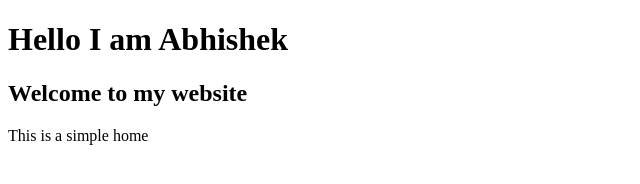
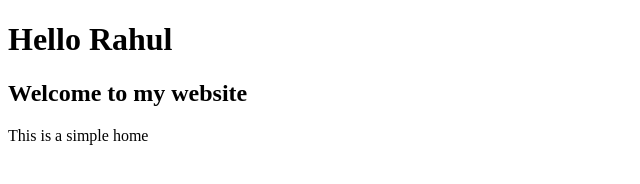
Before and after one commit to Abhishekk1111/DSA-Java-, a plain HTML site: page index.html in a window 1280 px wide. Shown: the whole page, without its empty margins (0-640 px from the left). Drawn offline with Linux system fonts and the light colour scheme.

Commit message:
Change name

```diff
--- a/index.html
+++ b/index.html
@@ -6,7 +6,7 @@
     <title>Document</title>
 </head>
 <body>
-    <h1>Hello I am Abhishek </h1>
+    <h1>Hello Rahul </h1>
     <h2>Welcome to my website</h2>
     <p>This is a simple home</p>
 </body>
```
